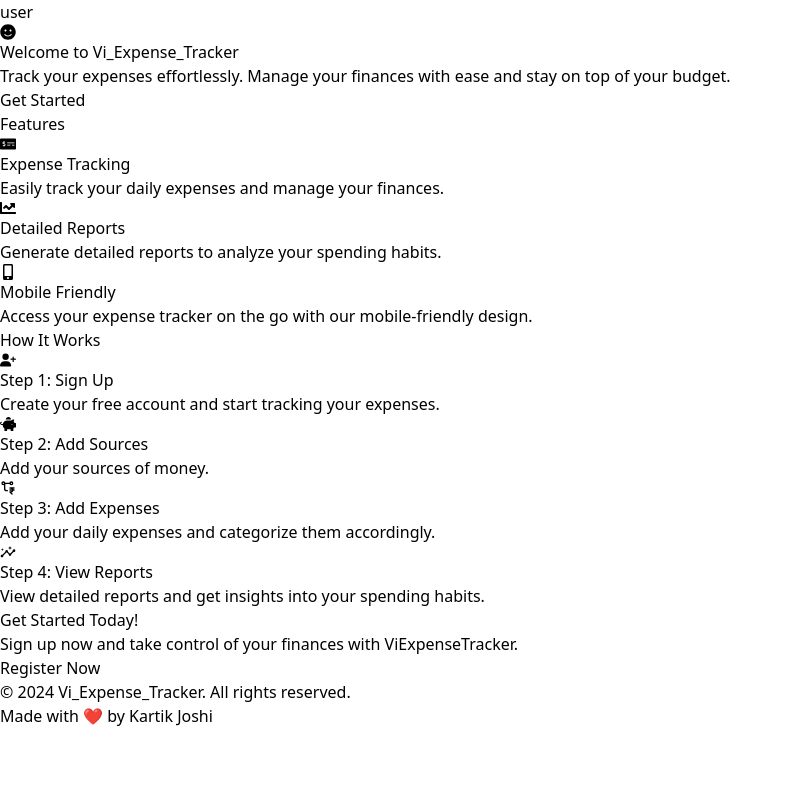
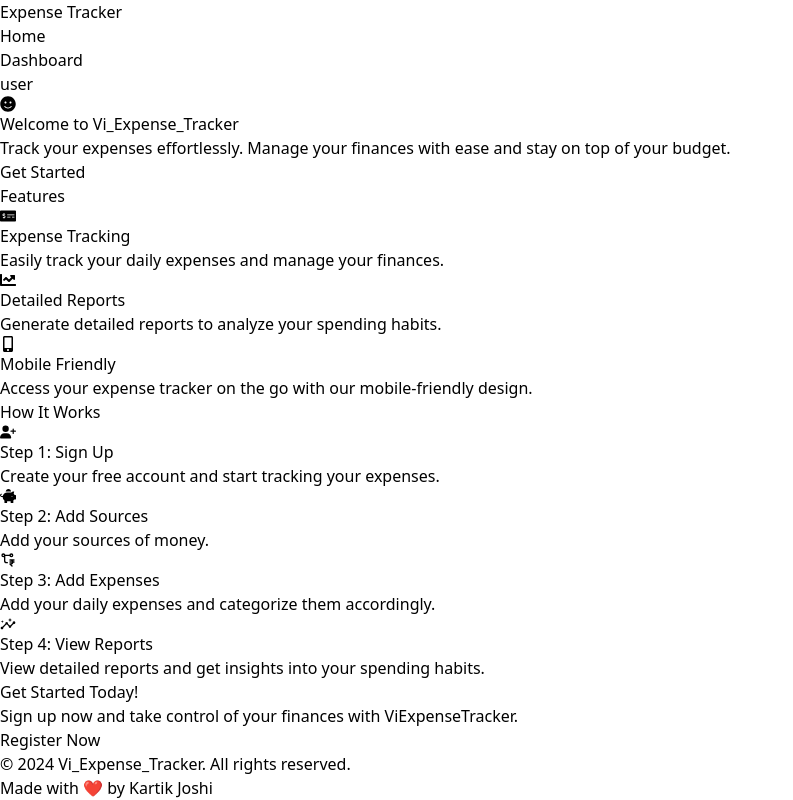
Before and after one commit to Vineetchelani1304/ExpenseTracker, a React (Vite) app in the folder Client/: page / in a window 1280 px wide. Shown: the whole page, without its empty margins (0-793 px from the left). Built offline with nearby package versions, Linux system fonts and the light colour scheme.

Commit message:
add some changes in sidebar

```diff
--- a/Client/src/App.jsx
+++ b/Client/src/App.jsx
@@ -18,13 +18,12 @@ const App = () => {
   const token = localStorage.getItem('token');
   return (
     <Routes>
-                <Route path="/" element={<Home/>}/>
       <Route>
         <Route path="/signup" element={<Signup />} />
         <Route path="/login" element={<Login />} />
       </Route>
-              <Route element={<Rootlayout/>}>
-
+      <Route element={<Rootlayout />}>
+        <Route path="/" element={<Home />} />
         <Route path="/createExpense" element={<CreateExpense />} />
         <Route path="/createShare" element={<CreateShare />} />
         <Route path="/createPersonal" element={<CreatePersonal />} />
--- a/Client/src/components/Home.jsx
+++ b/Client/src/components/Home.jsx
@@ -20,7 +20,7 @@ const Home = () => {
 
   return (
     <div className="h-full bg-purple-100 overflow-hidden">
-      <Navbar />
+      {/* <Navbar /> */}
 
       <main className="overflow-scroll h-screen">
         <section className="bg-gradient-to-r from-blue-500 to-purple-400 py-12 sm:px-6 lg:px-8">
--- a/Client/src/components/Navbar.jsx
+++ b/Client/src/components/Navbar.jsx
@@ -1,4 +1,5 @@
 import React, { useEffect, useState } from 'react';
+import { Navigate, useNavigate } from 'react-router-dom';
 
 const Navbar = () => {
     const [showUserDetails, setShowUserDetails] = useState(false);
@@ -6,10 +7,10 @@ const Navbar = () => {
     // Mock user data extraction from token (you may need to parse your actual token structure)
     const token = localStorage.getItem('token');
     const user = token ? JSON.parse(atob(token.split('.')[1])) : { email: 'user@example.com', name: 'John Doe' };
-
+    const navigate = useNavigate();
     const handleLogout = () => {
         localStorage.removeItem('token');
-        window.location.href = '/login'; // Redirect to login page or any other page
+        navigate('/'); // Redirect to login page or any other page
     };
 
 
--- a/Client/src/components/SideBar.jsx
+++ b/Client/src/components/SideBar.jsx
@@ -4,6 +4,7 @@ import { useNavigate } from 'react-router-dom';
 const SideBar = () => {
     const navigate = useNavigate();
     const [dropdownOpen, setDropdownOpen] = useState(false);
+    const token = localStorage.getItem('token')
 
     const toggleDropdown = () => {
         setDropdownOpen(!dropdownOpen);
@@ -21,7 +22,7 @@ const SideBar = () => {
                 </div>
                 <div
                     className="hover:bg-blue-200 border-slate-400 border-[1px] p-2 px-3 text-center text-slate-800 rounded-lg cursor-pointer"
-                    onClick={() => navigate('/')}
+                    onClick={() => token ? navigate('/userExpenses') : navigate('/login')}
                 >
                     Dashboard
                 </div>
```
Lines whose indentation alone changed are shown as unchanged.
